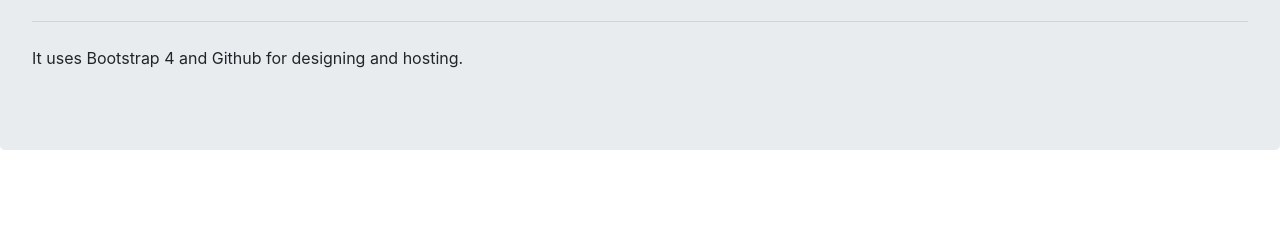
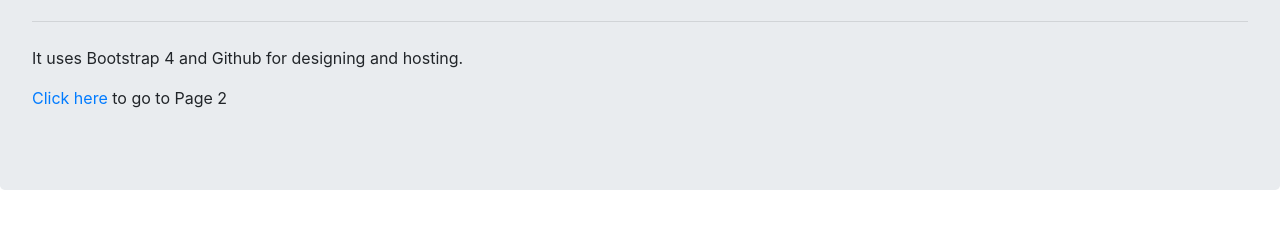
Before and after one commit to dmsanalytics/dmsanalytics.github.io, a plain HTML site: page index.html in a window 1280 px wide. Shown: the part 172-400 px from the top of the page. Drawn offline with nearby package versions, Linux system fonts and the light colour scheme.

Commit message:
Updated page 2

```diff
--- a/index.html
+++ b/index.html
@@ -37,7 +37,10 @@ Welcome
   <p class="lead">This is a sample webpage for MBA-Analytics Cloud Class</p>
   <hr class="my-4">
   <p>It uses Bootstrap 4 and Github for designing and hosting.</p>
-</div>
+
+    <p><a href="page2.html">Click here</a> to go to Page 2</p>
+
+    </div>
 
 
 
```
